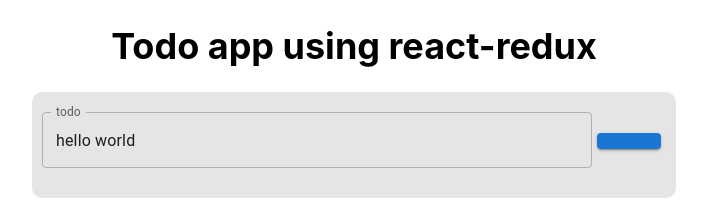
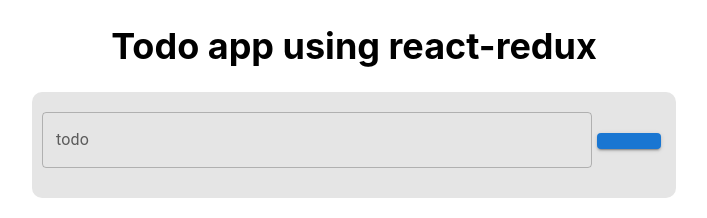
Before and after one commit to rohbdn07/demo-app, a React (Create React App) app: page / in a window 1280 px wide. Shown: the top 218 px of the page, without its empty margins (286-993 px from the left). Built offline with nearby package versions, Linux system fonts and the light colour scheme.

Commit message:
added: onChange func and local state

```diff
--- a/src/components/inputs/TextInput.tsx
+++ b/src/components/inputs/TextInput.tsx
@@ -10,8 +10,18 @@ const FormContainer = styled('div')({
   width: '550px',
 })
 
-// Text input form
+/**
+ *
+ * @returns text field input
+ */
 const TextInput: React.FC = () => {
+  const [todo, setTodo] = React.useState<string>('')
+
+  /** onChange handler for input todo */
+  const handleChange = (event: React.ChangeEvent<HTMLInputElement | HTMLTextAreaElement>) => {
+    const value = event.target.value
+    setTodo(() => value)
+  }
   return (
     <FormContainer>
       <TextField
@@ -20,7 +30,8 @@ const TextInput: React.FC = () => {
         name='todo'
         fullWidth
         variant='outlined'
-        value={'hello world'}
+        value={todo}
+        onChange={handleChange}
       />
     </FormContainer>
   )
```
